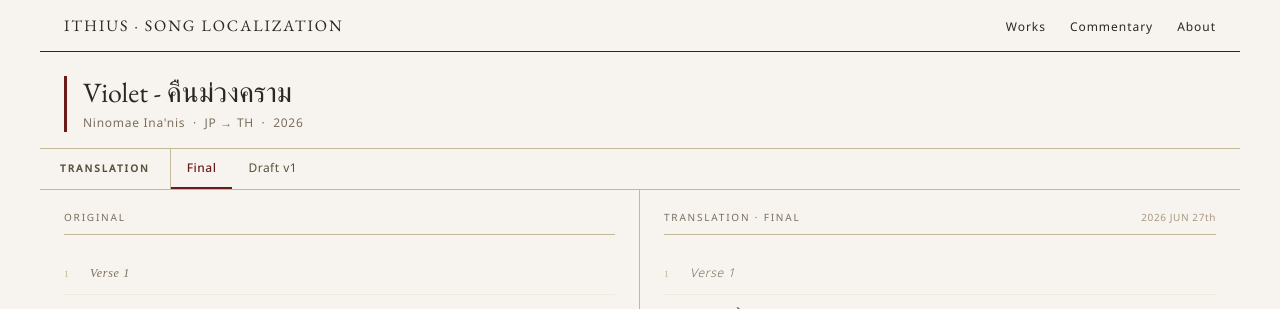
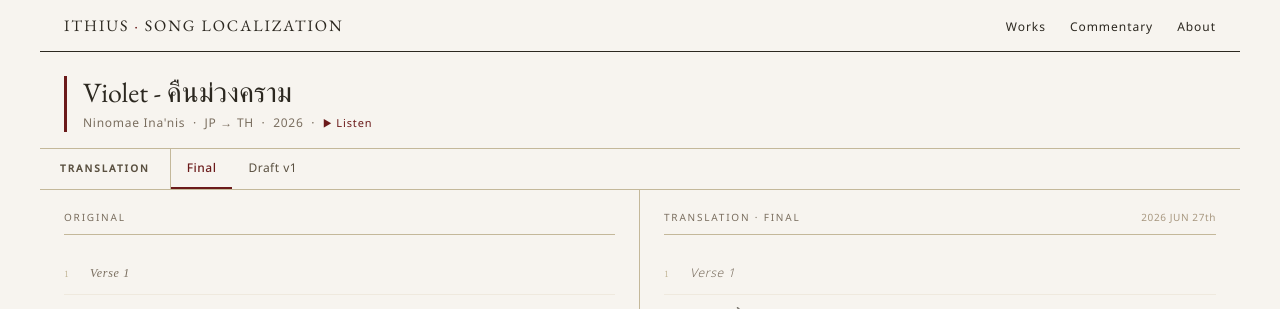
Before and after one commit to Ithius/song-localization, a Jekyll site: the page built from _songs/violet.md, in a window 1280 px wide and 900 px high. Shown: the top 309 px of the window. Built offline with Jekyll 4.4.1, drawn with Linux system fonts in a browser that asks for light colours.

Commit message:
Update song.html

```diff
--- a/_layouts/song.html
+++ b/_layouts/song.html
@@ -24,7 +24,13 @@
     <div class="mu-accent-bar"></div>
     <div>
       <div class="mu-song-title">{{ page.title }}</div>
-      <div class="mu-song-meta">{{ page.artist }} &nbsp;·&nbsp; {{ page.direction }} &nbsp;·&nbsp; {{ page.date | date: "%Y" }}</div>
+      <div class="mu-song-meta">
+        {{ page.artist }} &nbsp;·&nbsp; {{ page.direction }} &nbsp;·&nbsp; {{ page.date | date: "%Y" }}
+        {% if page.song_url %}
+  &nbsp;·&nbsp; <a href="{{ page.song_url }}" target="_blank" style="color: #6B1A1A; text-decoration: none; font-size: 11px; letter-spacing: 0.08em;">▶ Listen</a>
+       {% endif %}
+      </div>
+
     </div>
   </div>
 
```
